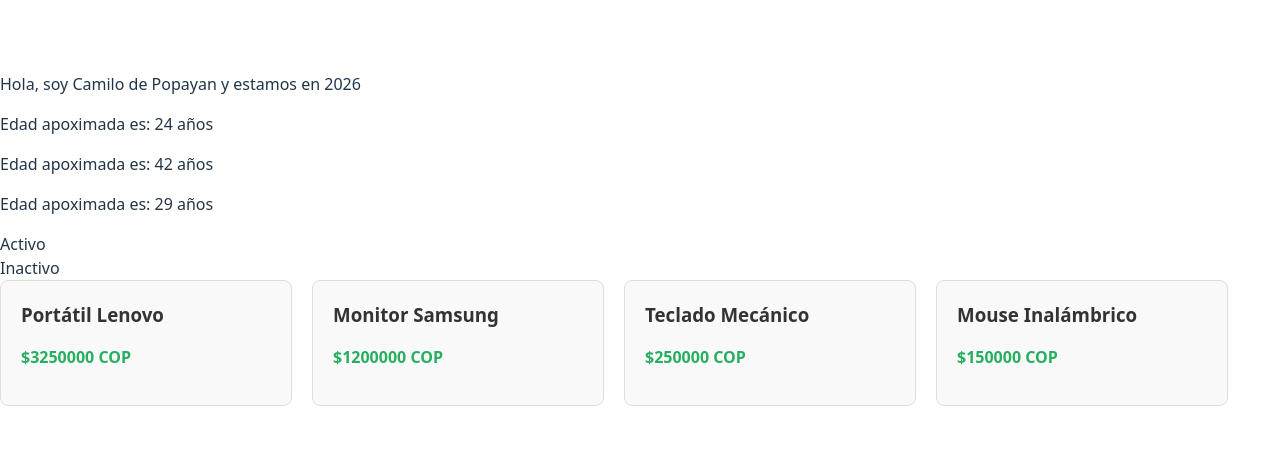
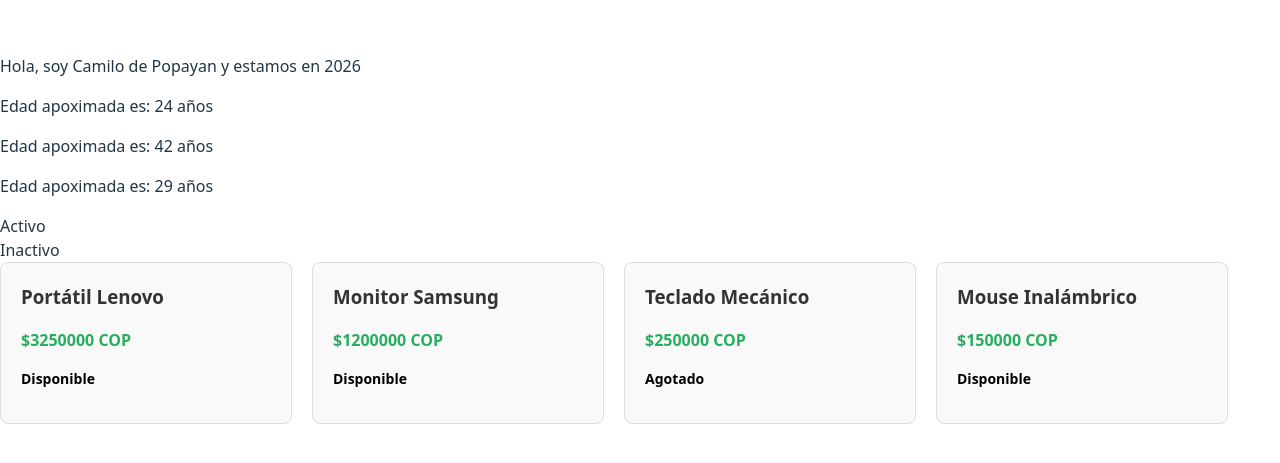
Before and after one commit to Camilo77R/taller-react, a React (Vite) app: page / in a window 1280 px wide. Shown: the part 169-632 px from the top of the page. Built offline with nearby package versions, Linux system fonts and the light colour scheme.

Commit message:
Ejercicio 5: Agregar campo stock y mostrar estado (Disponible/Agotado) con ternario

```diff
--- a/src/Productos.jsx
+++ b/src/Productos.jsx
@@ -8,22 +8,26 @@
     {
         id: "001",
         nombre: "Portátil Lenovo",
-        precio: 3250000
+        precio: 3250000,
+        stock : 3
     },
     {
         id: "002",
         nombre: "Monitor Samsung",
-        precio: 1200000
+        precio: 1200000,
+        stock : 6
     },
     {
         id: "003",
         nombre: "Teclado Mecánico",
-        precio: 250000
+        precio: 250000,
+        stock : 0
     },
     {
         id: "004",
         nombre: "Mouse Inalámbrico",
-        precio: 150000
+        precio: 150000,
+        stock : 11
     }
 ]
 
@@ -36,6 +40,11 @@
                 <article key={product.id} className={styles.tarjeta}>
                     <h3 className={styles.titulo}>{product.nombre}</h3>
                     <p className={styles.precio}>${product.precio} COP</p>
+
+                    {/*Ejercicio #5  ternario para el stock*/}
+                    <p className={styles.estado}>
+                        {product.stock > 0 ? "Disponible" : "Agotado"}
+                    </p>
                 </article>
             )
         })}
--- a/src/Productos.module.css
+++ b/src/Productos.module.css
@@ -21,3 +21,10 @@
     color: #27ae60;
     font-weight: bold;
 }
+
+.estado {
+    font-size: 14px;
+    font-weight: bold;
+    margin-top: 10px;
+    color: #000000;
+}
```
